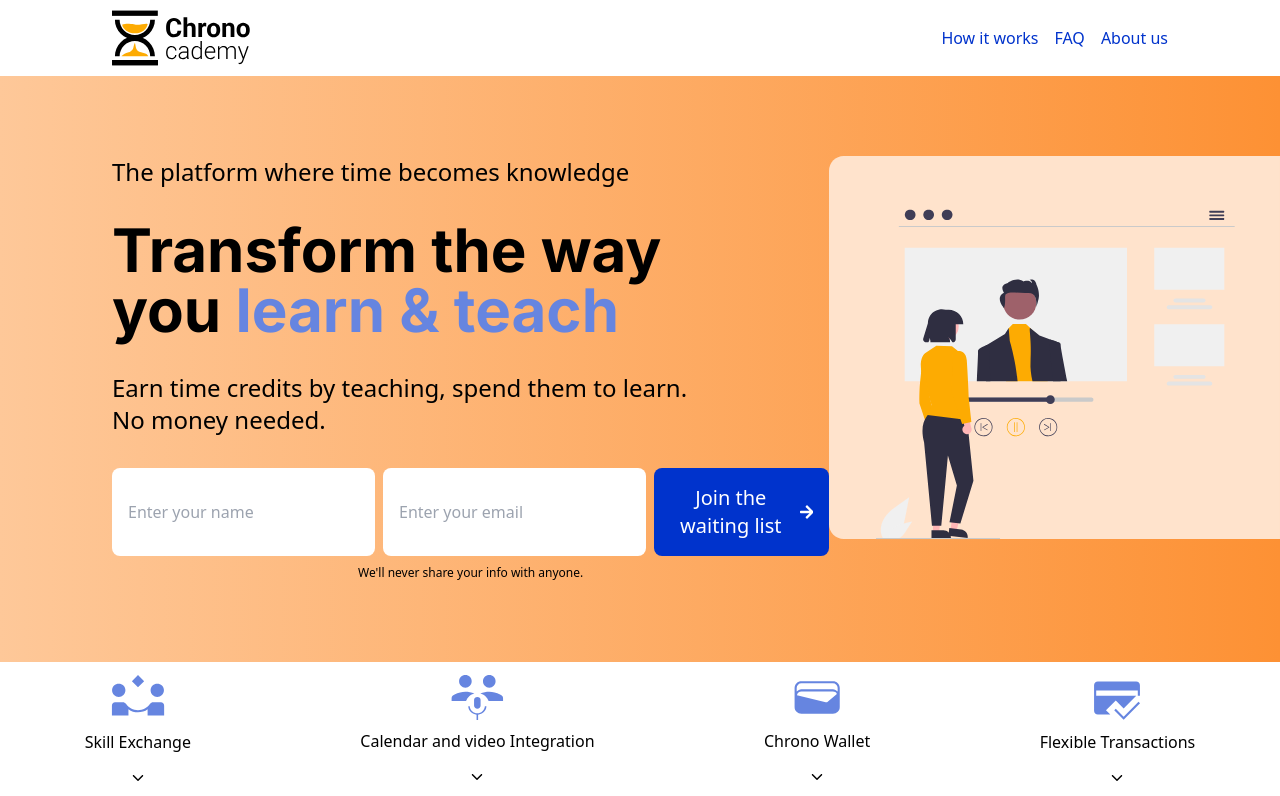
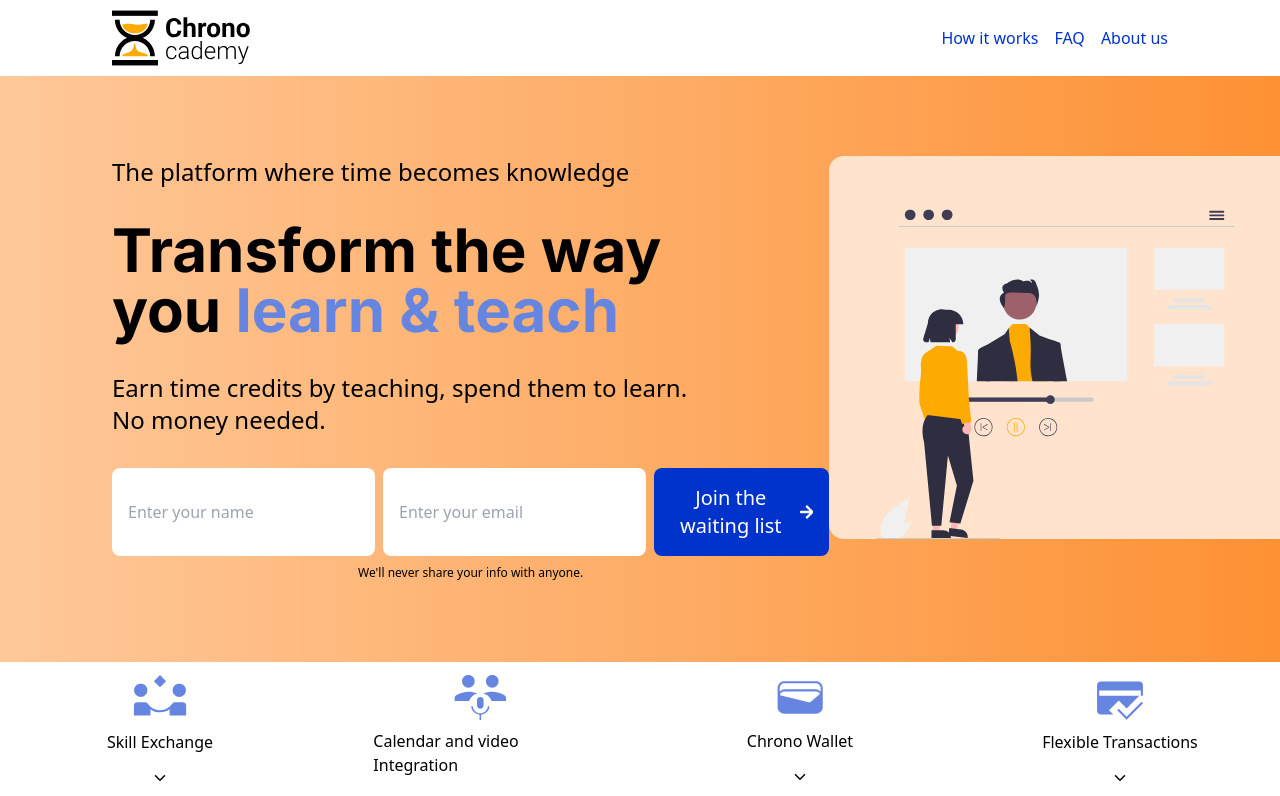
Before and after one commit to juaninicolai/chronocademy, a Next.js app: page / in a window 1280 px wide. Shown: the top 796 px of the page. Built offline with nearby package versions, Linux system fonts and the light colour scheme.

Commit message:
Fix features style (width and padding)

```diff
--- a/app/components/FeatureList.tsx
+++ b/app/components/FeatureList.tsx
@@ -43,13 +43,13 @@ export default function FeatureList() {
             <ul className="flex justify-around py-1">
                 {features.map((feature, index) => (
                     <div key={index}
-                         className="flex flex-col items-center space-y-4 relative"
+                         className="flex flex-col items-center space-y-4 relative w-1/6 pb-8"
                          onClick={() => toggleDialog(index)}
                     >
                         <ListItem src={feature.src} alt={feature.alt} text={feature.text}/>
                         <dialog className="absolute top-20 z-10" open={openDialogs[index]}>
                             <div className={"flex flex-col items-center justify-center space-y-2"}>
-                                <p className={"text-center"}>{feature.dialogText}</p>
+                                <p className={"text-center line-clamp-4"}>{feature.dialogText}</p>
                                 <IoIosArrowUp onClick={() => toggleDialog(index)}/>
                             </div>
                         </dialog>
```
